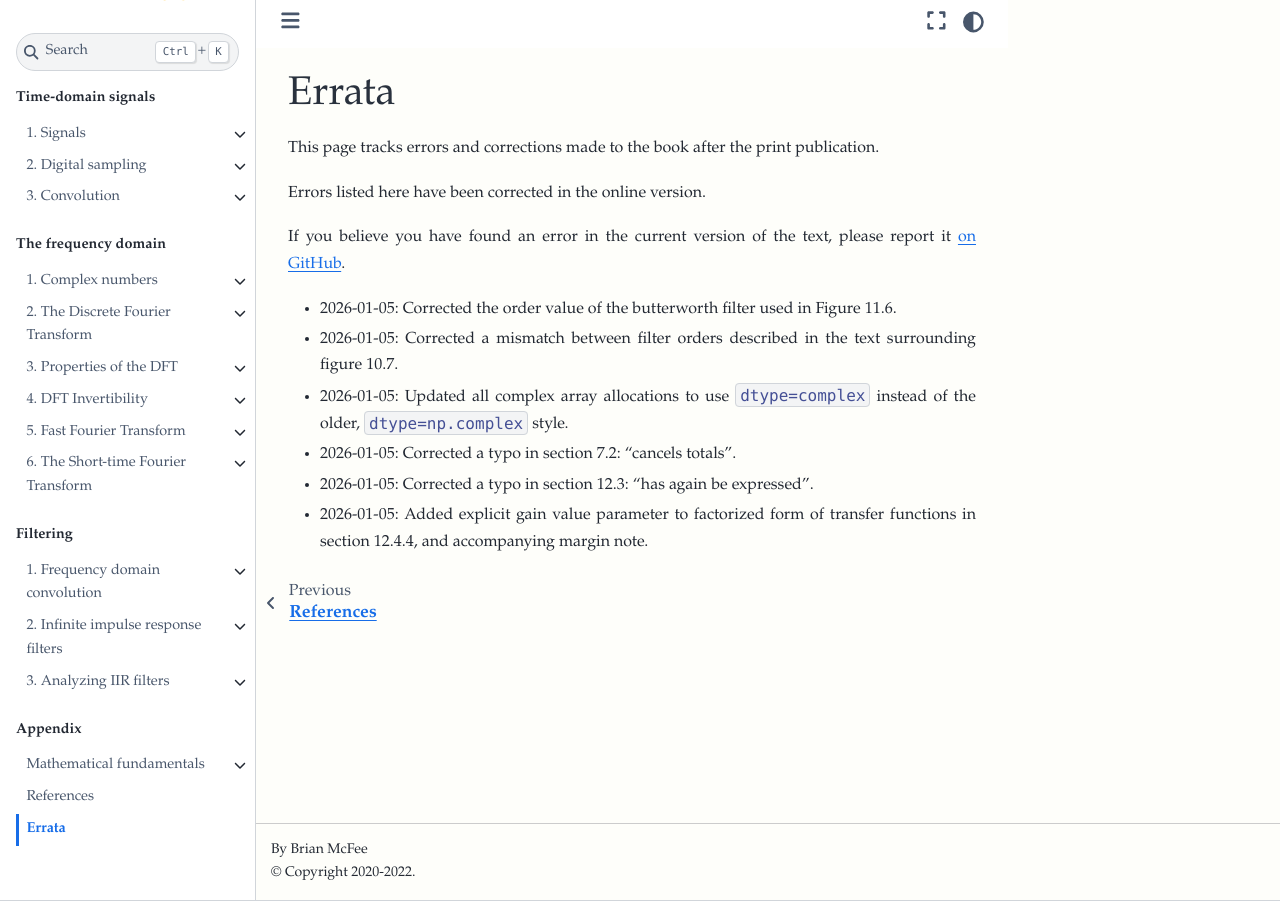
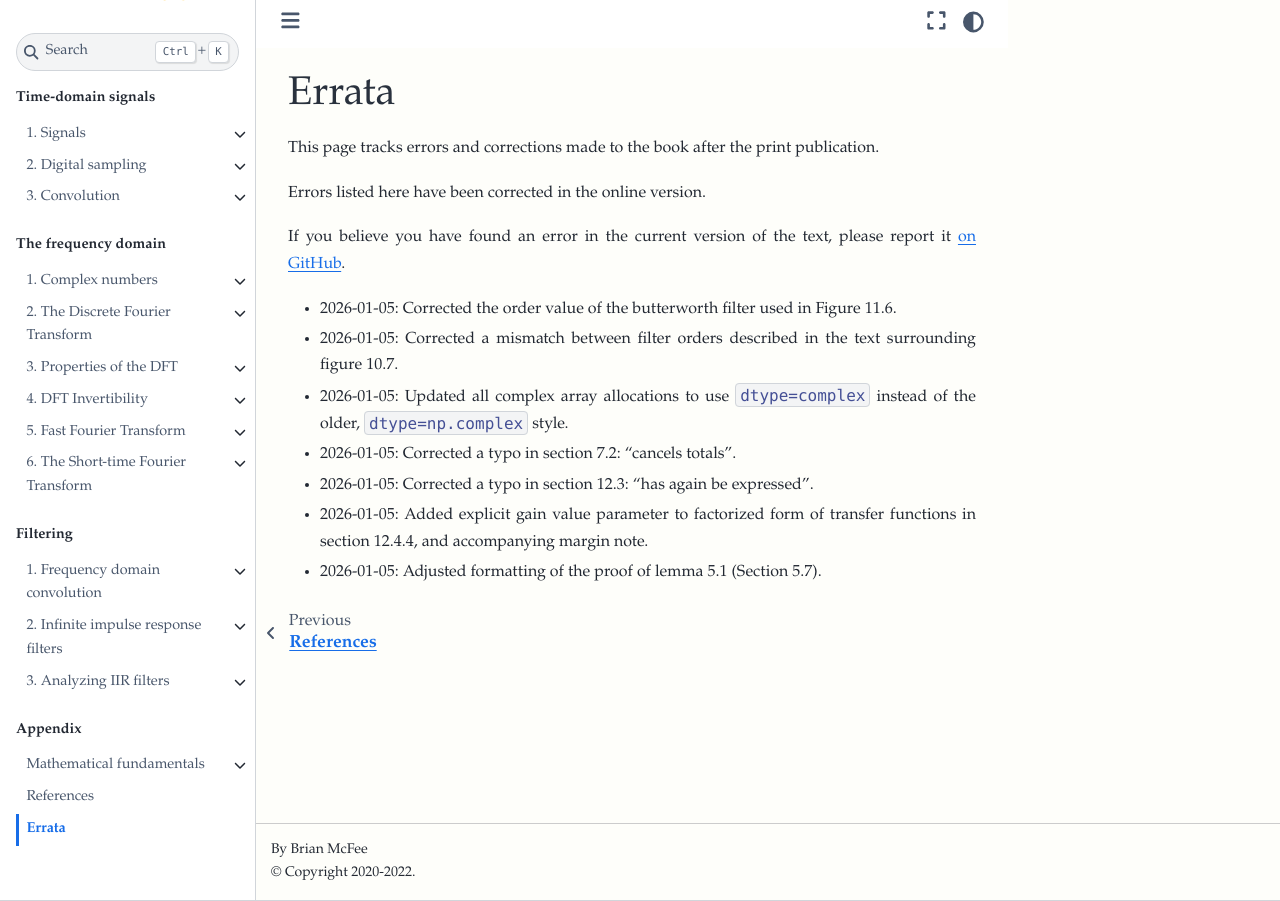
Before and after one commit to bmcfee/dstbook, a Jupyter Book: the page built from content/errata.md, in a window 1280 px wide. Built offline with Jupyter Book 1.0.4 settings and Sphinx 7.4.7 and the Sphinx Book theme 1.1.4, drawn with Linux system fonts in a browser that asks for light colours; pages that are not in the unit, such as notebooks, are missing from menus.

Commit message:
updated errata

```diff
--- a/content/errata.md
+++ b/content/errata.md
@@ -14,3 +14,4 @@ report it [on GitHub](https://github.com/bmcfee/dstbook/issues).
 - 2026-01-05: Corrected a typo in section 7.2: "cancels totals".
 - 2026-01-05: Corrected a typo in section 12.3: "has again be expressed".
 - 2026-01-05: Added explicit gain value parameter to factorized form of transfer functions in section 12.4.4, and accompanying margin note.
+- 2026-01-05: Adjusted formatting of the proof of lemma 5.1 (Section 5.7).
```
